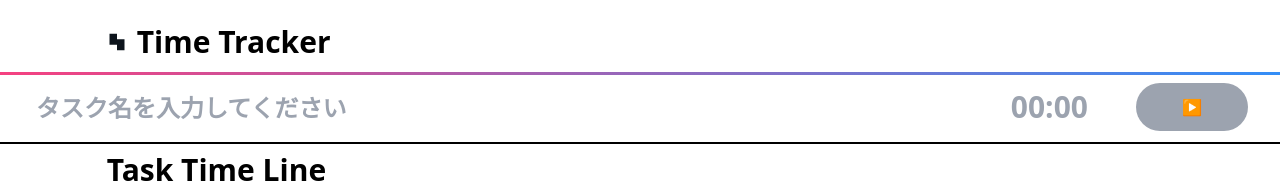
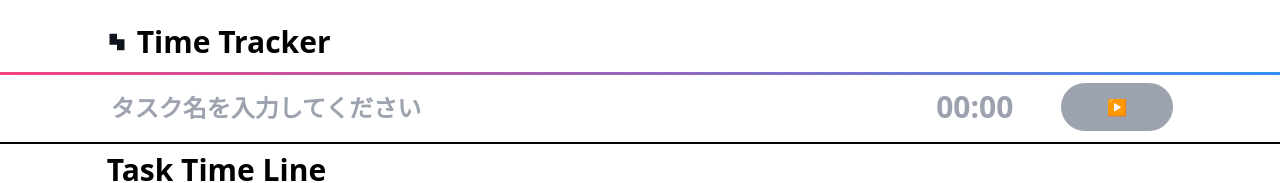
Before and after one commit to ikkei1616/TimeTracker, a React (Vite) app in the folder frontend/: page /timer in a window 1280 px wide. Shown: the top 183 px of the page. Built offline with nearby package versions, Linux system fonts and the light colour scheme; no server answers.

Commit message:
timerAreaの横幅の修正

```diff
--- a/frontend/src/features/timerArea/TimerArea.jsx
+++ b/frontend/src/features/timerArea/TimerArea.jsx
@@ -66,7 +66,7 @@
 
   return (
     <div className="w-screen h-[9vh] border-b-2 border-black">
-      <div className="w-screen h-full max-w-7xl mx-auto px-8 flex justify-between items-center ">
+      <div className="w-10/12 h-full max-w-7xl mx-auto  flex justify-between items-center ">
         {isRunning ? (
           <TaskTitle taskTitle={taskTitle} isRunning={isRunning} />
         ) : (
```
